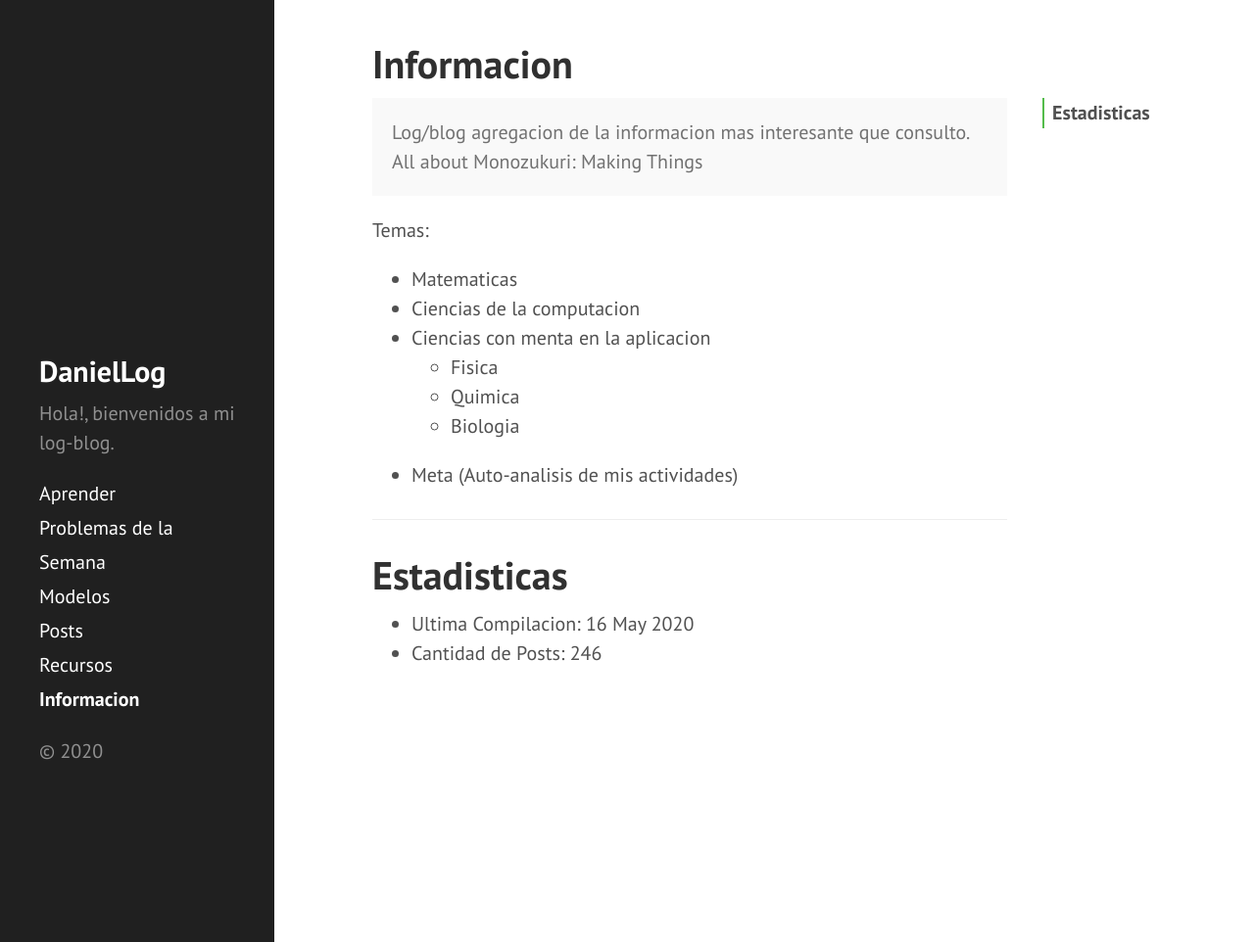
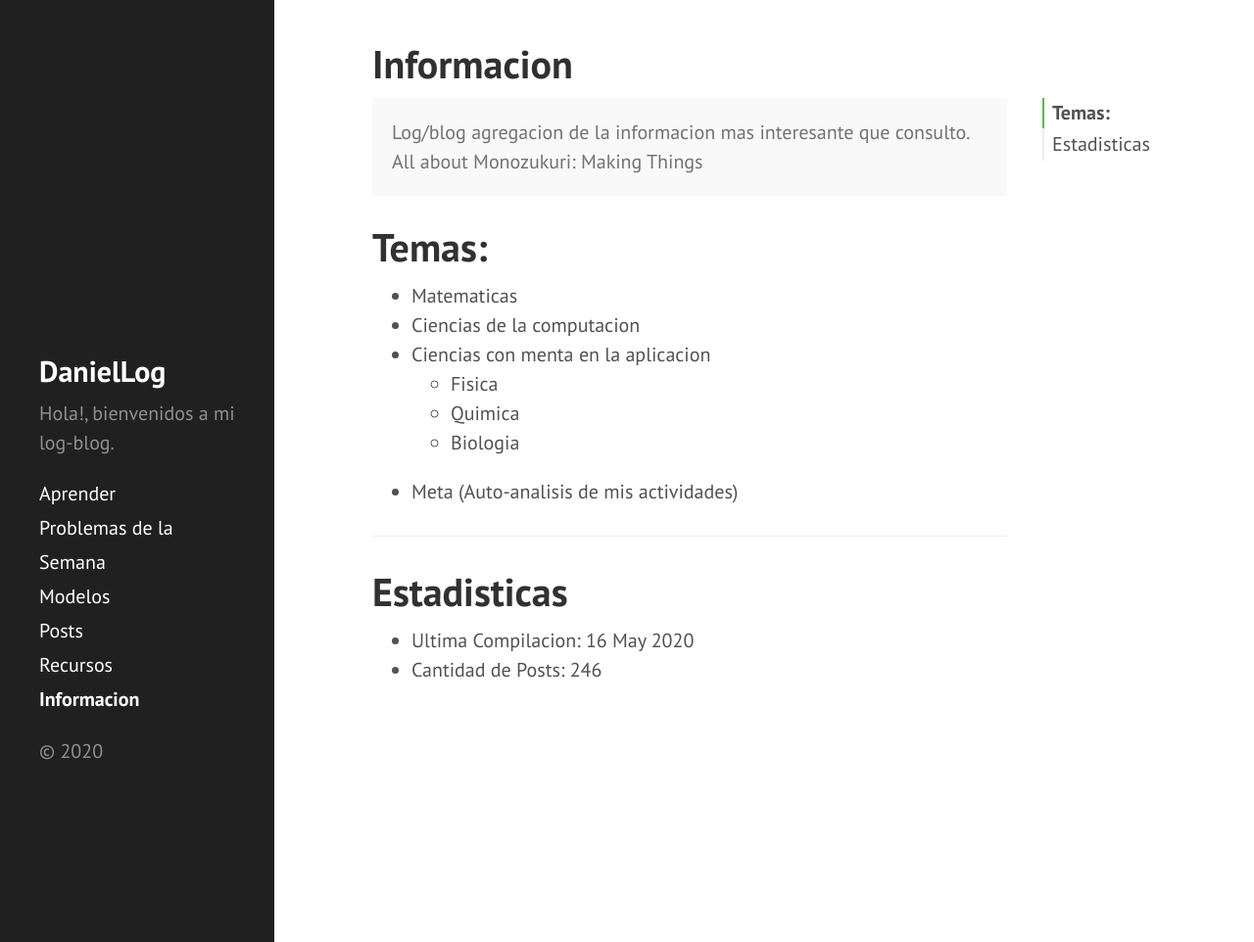
Before and after one commit to DanielBremont/danielbremont.github.io, a Jekyll site: the page built from pages/info.md, in a window 1280 px wide and 962 px high. Shown: the whole window at 98% size. Built offline with Jekyll 4.4.1, drawn with Linux system fonts in a browser that asks for light colours.

```diff
--- a/pages/info.md
+++ b/pages/info.md
@@ -9,7 +9,7 @@
 All about Monozukuri: Making Things
  </div>
 
-Temas:
+# Temas:
 
 - Matematicas
 - Ciencias de la computacion
```
